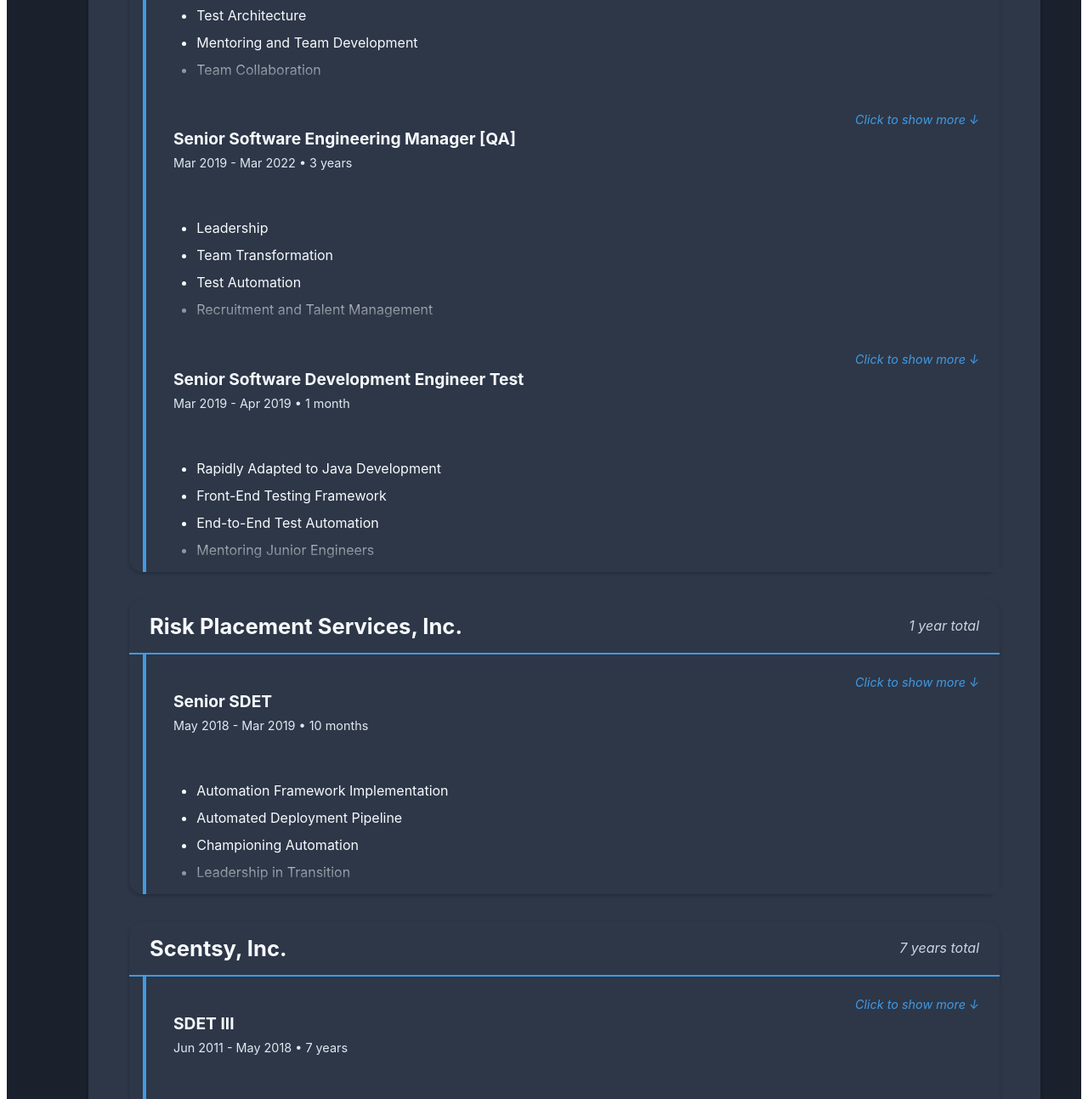
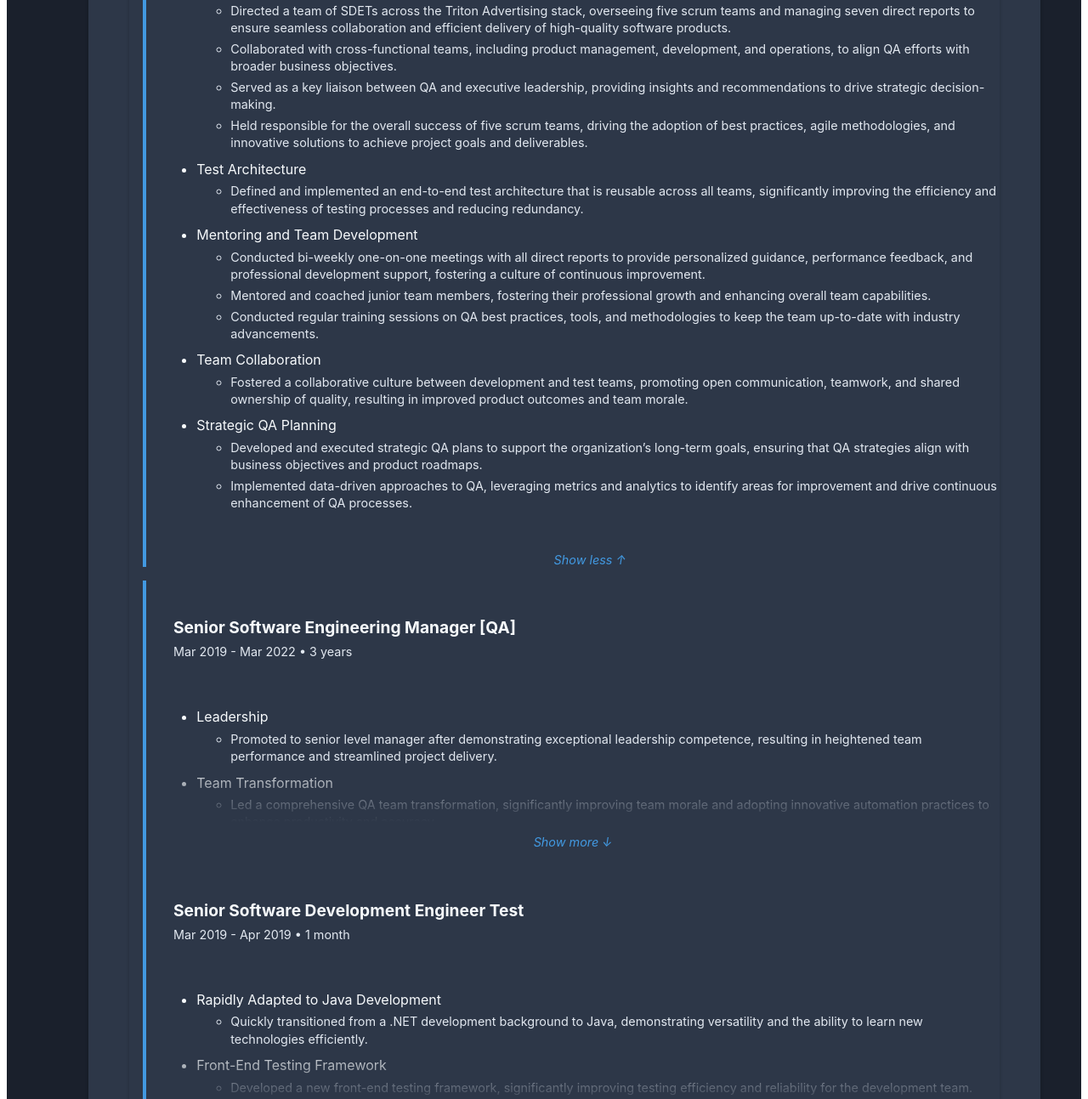
Before and after one commit to MichielDean/PortfolioWebsite, a Gatsby site: page / in a window 1280 px wide. Shown: the part 1168-2461 px from the top of the page at 85% size. Built offline with nearby package versions, Linux system fonts and the light colour scheme; Gatsby itself is replaced by a stand-in of ours.

Commit message:
Better and more obvious accordian

```diff
--- a/src/components/Accordion.tsx
+++ b/src/components/Accordion.tsx
@@ -1,4 +1,4 @@
-import React, { useState } from 'react';
+import React, { useState, useRef, useEffect } from 'react';
 import { WorkHistory } from './profile';
 import { getWorkExperienceStyles } from '../styles/pageStyles';
 import { useTheme } from '../context/ThemeContext';
@@ -13,7 +13,16 @@ const Accordion: React.FC<AccordionProps> = ({ workHistory }) => {
   const { colors } = useTheme();
   const { isMobile } = useWindowSize();
   const workExperienceStyles = getWorkExperienceStyles(colors);
-  const [expandedIndices, setExpandedIndices] = useState<number[]>([]); // Changed from [0] to []
+  const [expandedIndices, setExpandedIndices] = useState<number[]>([0]); // Changed from [] to [0]
+  const contentRefs = useRef<(HTMLDivElement | null)[]>([]);
+  const [hasOverflow, setHasOverflow] = useState<boolean[]>([]);
+
+  useEffect(() => {
+    const newHasOverflow = contentRefs.current.map(
+      (ref) => ref ? ref.scrollHeight > 200 : false
+    );
+    setHasOverflow(newHasOverflow);
+  }, [workHistory]);
 
   const toggleExpand = (index: number) => {
     setExpandedIndices((prev) =>
@@ -103,29 +112,24 @@ const Accordion: React.FC<AccordionProps> = ({ workHistory }) => {
                       {position.duration} • {formatDuration(calculateYears(position.duration))}
                     </div>
                   </div>
-                  <div style={{
-                    color: colors.accent,
-                    fontSize: '0.9rem',
-                    fontStyle: 'italic',
-                    marginLeft: '1rem',
-                  }}>
-                    {isExpanded ? 'Click to show less ↑' : 'Click to show more ↓'}
-                  </div>
                 </div>
                 <div style={{
                   position: 'relative',
                   paddingLeft: '2.5rem',
                 }}>
-                  <div style={{
-                    ...(isExpanded ? workExperienceStyles.expandedContent : workExperienceStyles.previewContent),
-                    opacity: 1,
-                    maxHeight: isExpanded ? 'none' : '150px',
-                  }}>
+                  <div
+                    ref={el => contentRefs.current[fullIndex] = el}
+                    style={{
+                      ...(isExpanded ? workExperienceStyles.expandedContent : workExperienceStyles.previewContent),
+                      opacity: 1,
+                      maxHeight: isExpanded ? 'none' : '200px',
+                    }}
+                  >
                     <ul style={workExperienceStyles.description}>
                       {position.description.map((item, i) => (
                         <li key={i} style={workExperienceStyles.descriptionItem}>
                           {item.description}
-                          {isExpanded && item.moreInfo && (
+                          {item.moreInfo && (
                             <ul>
                               {item.moreInfo.map((info, j) => (
                                 <li key={j} style={workExperienceStyles.subDescriptionItem}>
@@ -138,7 +142,40 @@ const Accordion: React.FC<AccordionProps> = ({ workHistory }) => {
                       ))}
                     </ul>
                   </div>
-                  {!isExpanded && <div style={workExperienceStyles.gradientOverlay} />}
+                  {!isExpanded && hasOverflow[fullIndex] && (
+                    <>
+                      <div style={workExperienceStyles.gradientOverlay} />
+                      <div style={{
+                        position: 'absolute',
+                        bottom: 0,
+                        left: 0,
+                        right: 0,
+                        textAlign: 'center',
+                        padding: '2rem 0 1rem 0',
+                        color: colors.accent,
+                        fontSize: '0.9rem',
+                        fontStyle: 'italic',
+                        cursor: 'pointer',
+                        background: 'transparent',
+                        pointerEvents: 'none',
+                      }}>
+                        Show more ↓
+                      </div>
+                    </>
+                  )}
+                  {isExpanded && hasOverflow[fullIndex] && (
+                    <div style={{
+                      textAlign: 'center',
+                      marginTop: '2rem',
+                      marginBottom: '1rem',
+                      color: colors.accent,
+                      fontSize: '0.9rem',
+                      fontStyle: 'italic',
+                      cursor: 'pointer',
+                    }}>
+                      Show less ↑
+                    </div>
+                  )}
                 </div>
               </div>
             );
--- a/src/styles/pageStyles.ts
+++ b/src/styles/pageStyles.ts
@@ -83,8 +83,8 @@ export const getWorkExperienceStyles = (colors: Theme) => ({
     bottom: 0,
     left: 0,
     right: 0,
-    height: '50px',
-    background: `linear-gradient(to bottom, transparent, ${colors.containerBg})`,
+    height: '120px',
+    background: `linear-gradient(to bottom, transparent 0%, ${colors.containerBg} 60%)`,
     pointerEvents: 'none'
   }
 });
```
